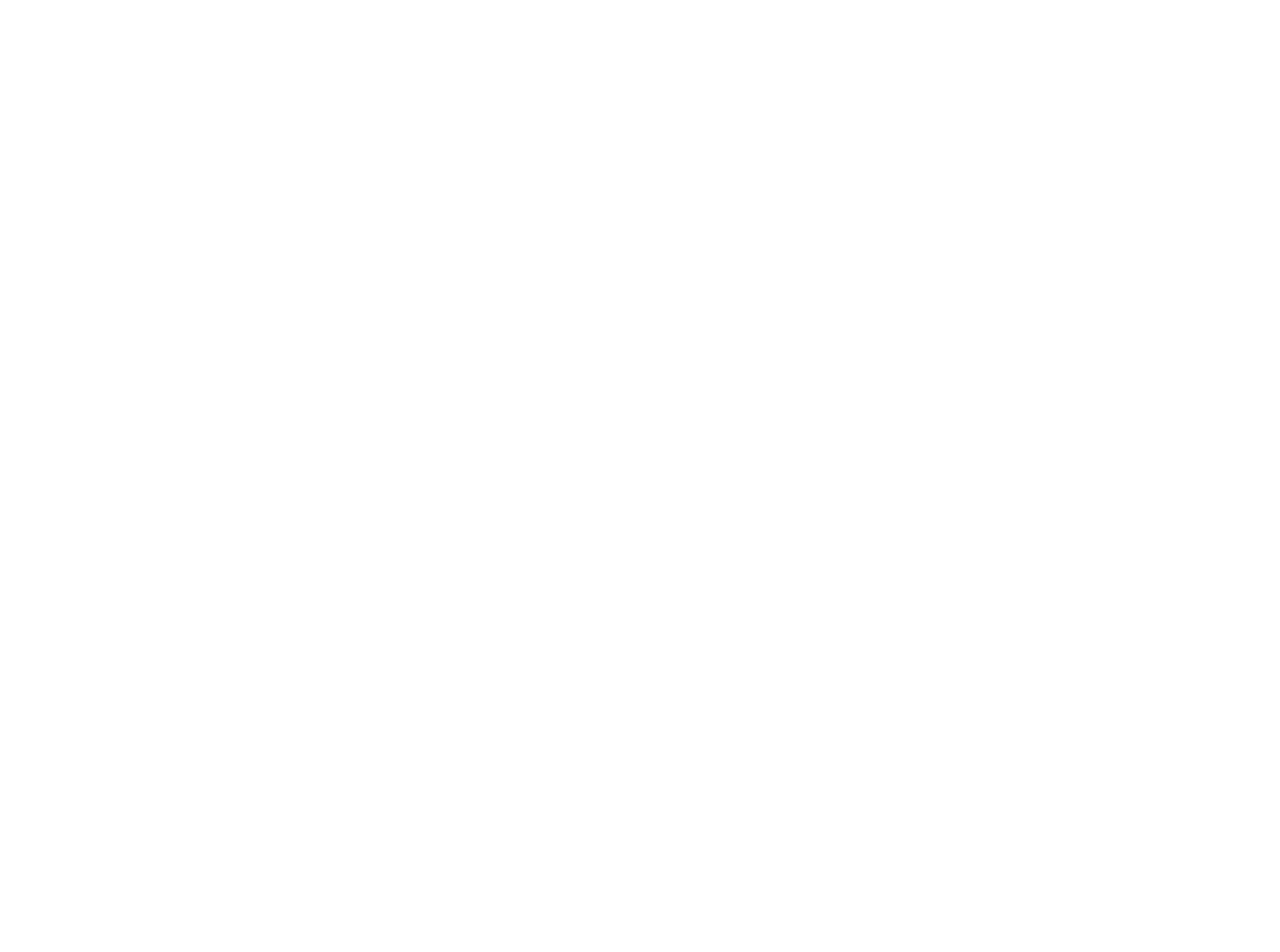
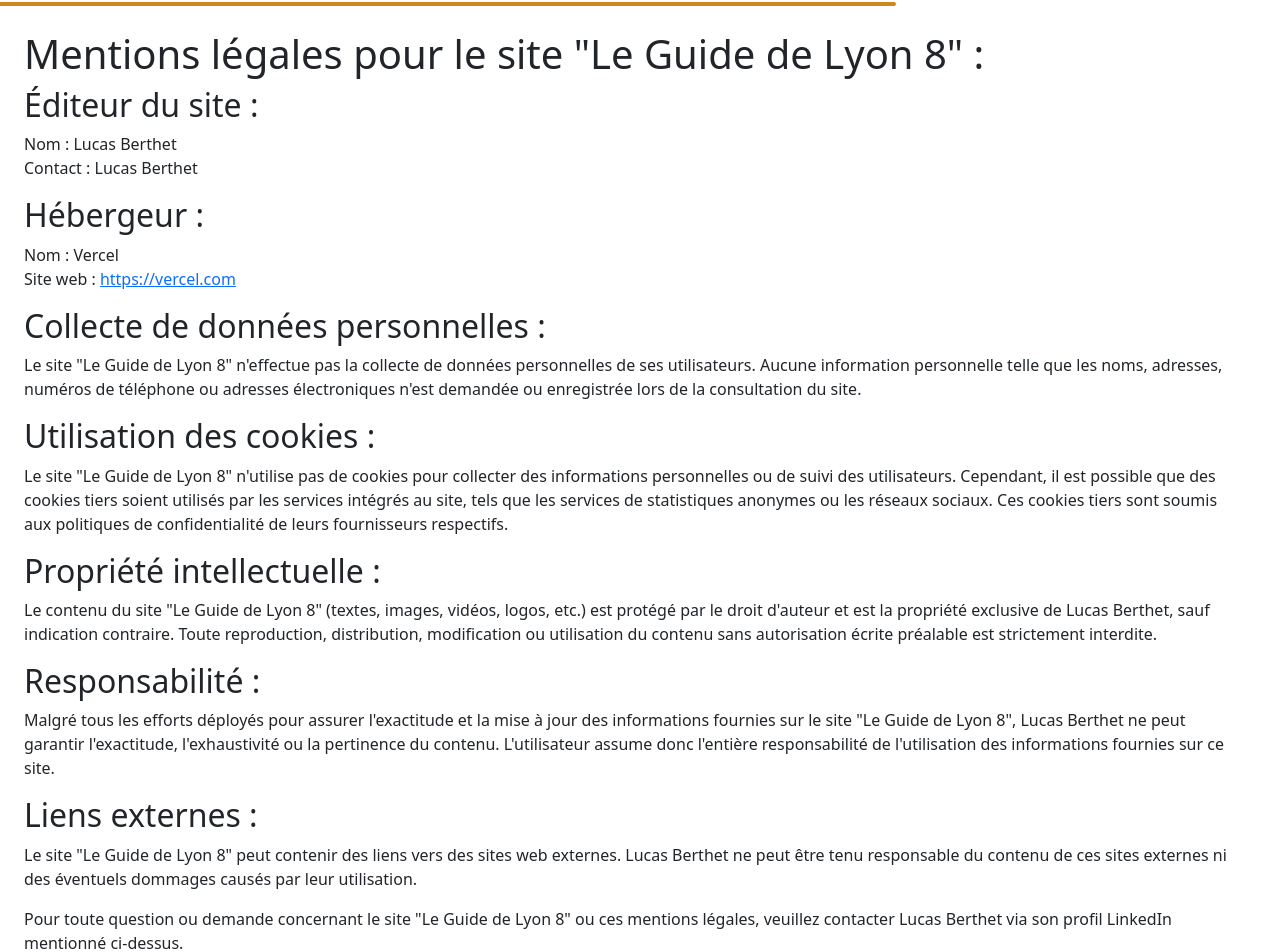
Before and after one commit to BerthetLucas/GuideLyon8, a React (Create React App) app: page /legal in a window 1280 px wide. Before the commit this address had no page. Shown: the part 78-1030 px from the top of the page. Before the commit the page ends 800 px from the top, so only its background shows below. Built offline with nearby package versions, Linux system fonts and the light colour scheme.

Commit message:
fill therm page

```diff
--- a/src/App.js
+++ b/src/App.js
@@ -5,6 +5,7 @@ import Bars from './components/mainpages/bars.js'
 import Commerces from './components/mainpages/commerces.js'
 import Restaurant from './components/mainpages/restaurants.js'
 import Culture from './components/mainpages/culture.js'
+import Therm from './components/mainpages/legale.js'
 import 'bootstrap/dist/css/bootstrap.css';
 import 'bootstrap/dist/js/bootstrap.bundle';
 
@@ -17,6 +18,7 @@ function App() {
         <Route path='/commerces' element={<Commerces />}/>
         <Route path='/restaurants' element={<Restaurant />}/>
         <Route path='/culture' element={<Culture />}/>
+        <Route path='/legal' element={<Therm />}/>
       </Routes>
     </Router>
   )
--- a/src/components/footer.js
+++ b/src/components/footer.js
@@ -7,7 +7,7 @@ function Footer() {
     <footer>
       <img src={logo} className="logo" alt="logo du site"></img>
 
-      <ul className="footer-list">
+      <ul className="footer-list mt-4">
         <li className="footer-list-element">
           <Link to="/bars" className="footer-link">Bars</Link>
         </li>
--- a/src/components/mainpages/legale.js
+++ b/src/components/mainpages/legale.js
@@ -4,7 +4,7 @@ import Legal from "../mentionlegales.js"
 import Footer from '../footer.js'
 
 
-function Culture (){
+function Therm (){
     return (
 
         <div>
@@ -16,4 +16,4 @@ function Culture (){
     )
 }
 
-export default Culture
+export default Therm
--- a/src/components/mentionlegales.js
+++ b/src/components/mentionlegales.js
@@ -0,0 +1,50 @@
+
+function Legal () {
+    return (
+        <div className="ms-4 mt-4 me-5">
+        <h1>Mentions légales pour le site "Le Guide de Lyon 8" :</h1>
+        <h2>Éditeur du site :</h2>
+        <p>
+          Nom : Lucas Berthet<br />
+          Contact : Lucas Berthet
+        </p>
+
+        <h2>Hébergeur :</h2>
+        <p>
+          Nom : Vercel<br />
+          Site web : <a href="https://vercel.com">https://vercel.com</a>
+        </p>
+
+        <h2>Collecte de données personnelles :</h2>
+        <p className="text-justify">
+          Le site "Le Guide de Lyon 8" n'effectue pas la collecte de données personnelles de ses utilisateurs. Aucune information personnelle telle que les noms, adresses, numéros de téléphone ou adresses électroniques n'est demandée ou enregistrée lors de la consultation du site.
+        </p>
+
+        <h2>Utilisation des cookies :</h2>
+        <p className="text-justify">
+          Le site "Le Guide de Lyon 8" n'utilise pas de cookies pour collecter des informations personnelles ou de suivi des utilisateurs. Cependant, il est possible que des cookies tiers soient utilisés par les services intégrés au site, tels que les services de statistiques anonymes ou les réseaux sociaux. Ces cookies tiers sont soumis aux politiques de confidentialité de leurs fournisseurs respectifs.
+        </p>
+
+        <h2>Propriété intellectuelle :</h2>
+        <p className="text-justify">
+          Le contenu du site "Le Guide de Lyon 8" (textes, images, vidéos, logos, etc.) est protégé par le droit d'auteur et est la propriété exclusive de Lucas Berthet, sauf indication contraire. Toute reproduction, distribution, modification ou utilisation du contenu sans autorisation écrite préalable est strictement interdite.
+        </p>
+
+        <h2>Responsabilité :</h2>
+        <p className="text-justify">
+          Malgré tous les efforts déployés pour assurer l'exactitude et la mise à jour des informations fournies sur le site "Le Guide de Lyon 8", Lucas Berthet ne peut garantir l'exactitude, l'exhaustivité ou la pertinence du contenu. L'utilisateur assume donc l'entière responsabilité de l'utilisation des informations fournies sur ce site.
+        </p>
+
+        <h2>Liens externes :</h2>
+        <p className="text-justify">
+          Le site "Le Guide de Lyon 8" peut contenir des liens vers des sites web externes. Lucas Berthet ne peut être tenu responsable du contenu de ces sites externes ni des éventuels dommages causés par leur utilisation.
+        </p>
+
+        <p className="text-justify">Pour toute question ou demande concernant le site "Le Guide de Lyon 8" ou ces mentions légales, veuillez contacter Lucas Berthet via son profil LinkedIn mentionné ci-dessus.</p>
+
+        <p className="text-justify">Date de dernière mise à jour des mentions légales : [Insérer la date de la dernière mise à jour]</p>
+      </div>
+    );
+  }
+
+export default Legal
```
